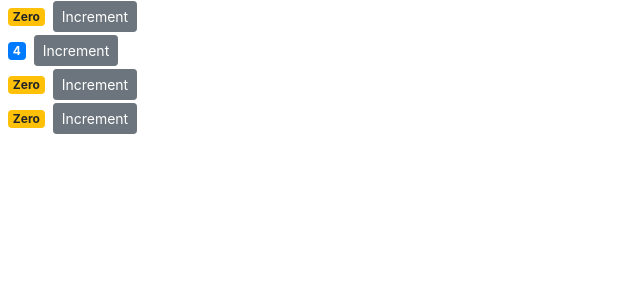
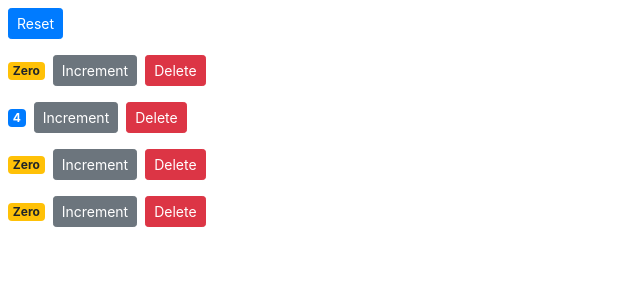
Before and after one commit to mike-bionic/counter-app, a React (Create React App) app: page / in a window 1280 px wide. Shown: the top 300 px of the page, without its empty margins (0-640 px from the left). Built offline with nearby package versions, Linux system fonts and the light colour scheme.

Commit message:
added deletion and reset button

```diff
--- a/src/components/counter.jsx
+++ b/src/components/counter.jsx
@@ -4,12 +4,11 @@
 		state = {
 				// setting the falue to a count component
 				// props is the method of passing attributes
-				value: this.props.value,
+				// prefix 'counter' to get the counters info
+				value: this.props.counter.value,
 		};
 
 		handleIncrement = product => {
-				console.log(product);
-				//incrementing the state
 				this.setState({ value: this.state.value + 1 })
 		};
 
@@ -21,10 +20,12 @@
 						<div>
 								<span className={this.getBadgeClasses()}>{this.formatCount()}</span>
 								<button
-										onClick={() => this.handleIncrement({ id: 1 })}
-										className="btn btn-secondary btn-sm">
-										Increment
+									onClick={() => this.handleIncrement({ id: 1 })}
+									className="btn btn-secondary btn-sm">
+									Increment
 								</button>
+								<button onClick={() => this.props.onDelete(this.props.counter.id)}
+								className="btn btn-danger btn-sm m-2">Delete</button>
 						</div>
 				);
 		}
--- a/src/components/counters.jsx
+++ b/src/components/counters.jsx
@@ -10,11 +10,40 @@
 			{ id:4, value:0 }
 		]
 	}
+
+	// counterId is for selecting which counter to delete
+	// id should be passed on counter.jsx
+	handleDelete = counterId => {
+		console.log("event handler called!",counterId);
+		const counters = this.state.counters.filter(c => c.id !== counterId);
+		this.setState({ counters });
+	};
+
+
+	handleReset = () => {
+		const counters = this.state.counters.map(counter => {
+			counter.value = 0;
+			return counter;
+		});
+		this.setState({ counters });
+	};
+
 	render() {
-		return(<div>
-			{ this.state.counters.map(counter =>
-				<Counter key={counter.id} value={counter.value} />) }
-		</div>)
+		return(
+			<div>
+				<button
+					onClick={this.handleReset}
+					className="btn btn-primary btn-sm m-2">Reset</button>
+				{ this.state.counters.map(counter => (
+					<Counter
+						key={counter.id}
+						onDelete={this.handleDelete}
+						// passing all properties of counter in one go
+						counter={counter}
+					/>
+				))}
+			</div>
+		)
 	}
 }
 
```
